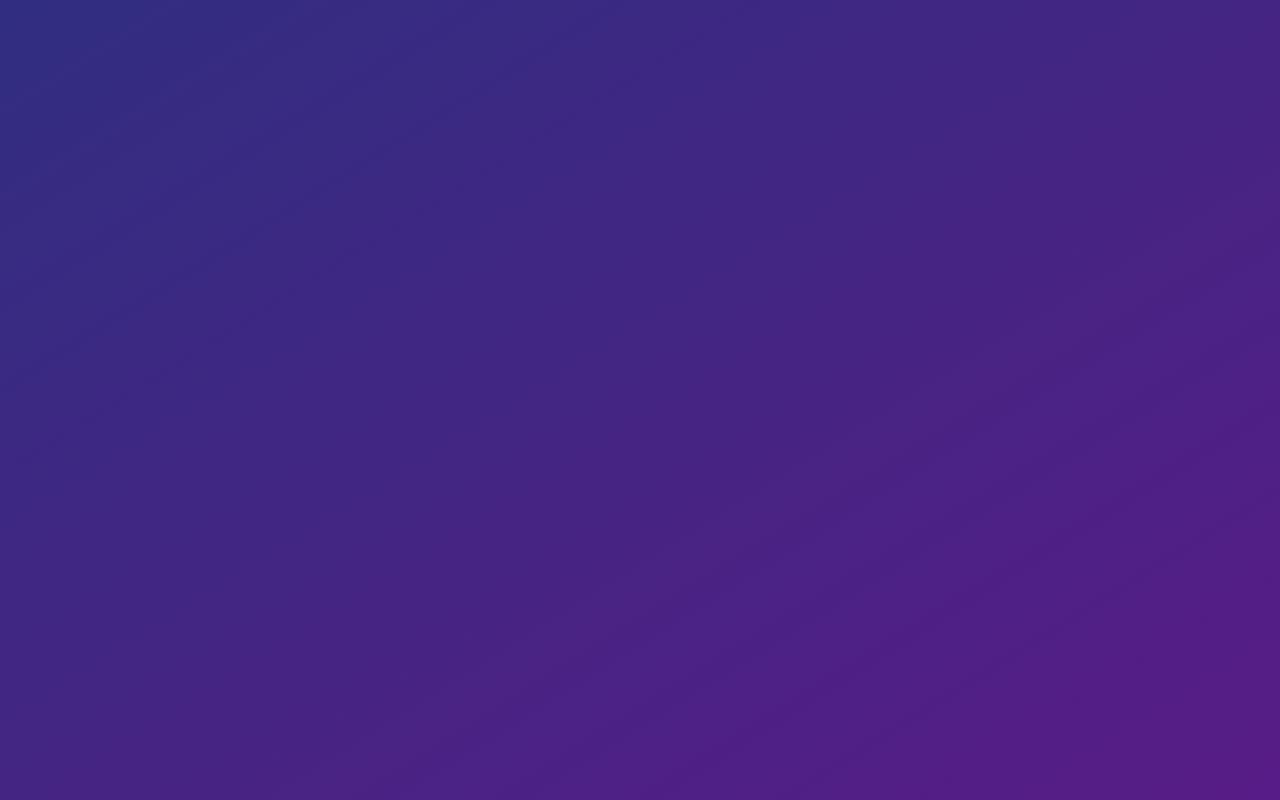
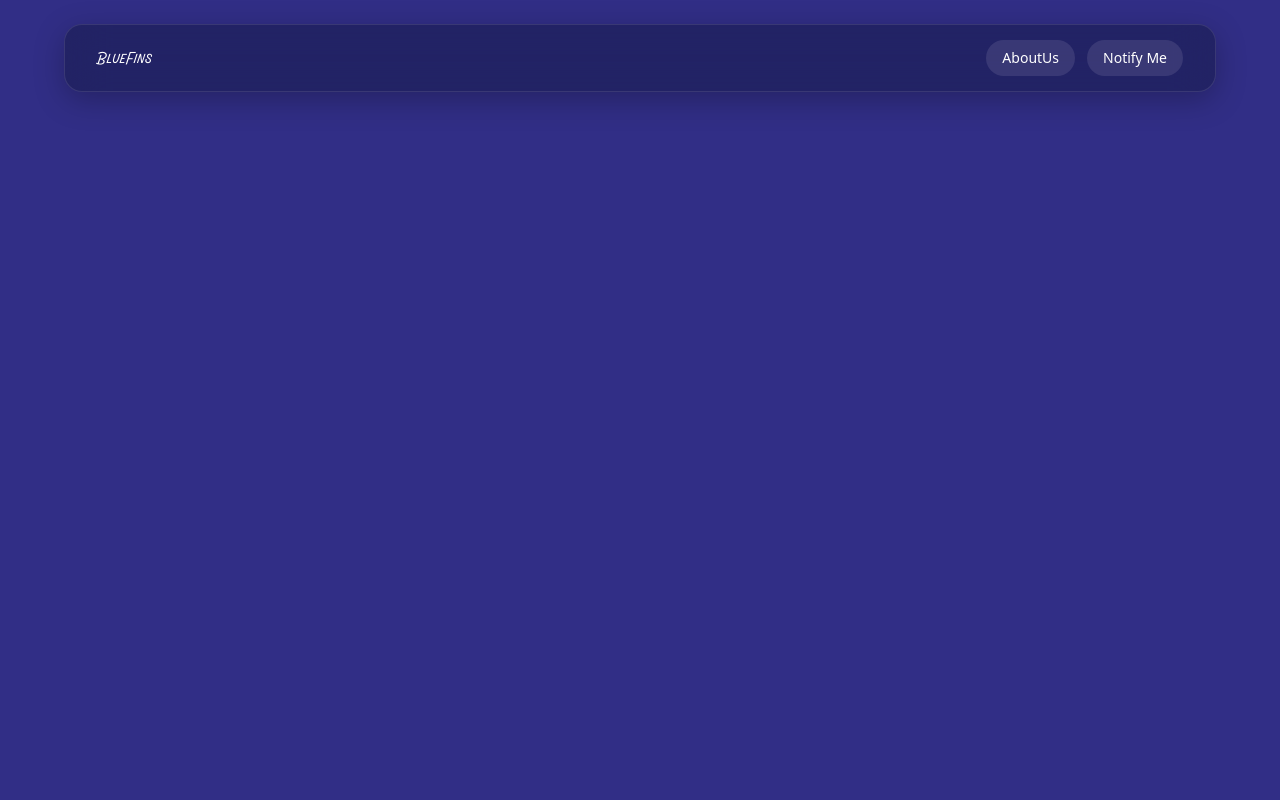
Before and after one commit to work-akshay05/bluefins-web, a React (Vite) app: page / in a window 1280 px wide. Built offline with nearby package versions, Linux system fonts and the light colour scheme.

Commit message:
More changes

```diff
--- a/src/App.jsx
+++ b/src/App.jsx
@@ -5,7 +5,7 @@ import AboutUs from './Pages/AboutUs.jsx';
 export default function App() {
   return (
     <div className="min-h-screen bg-[#312E86] text-white">
-      <AboutUs/>
+     <Navbar/>
 
 
 
--- a/src/components/Navbar.jsx
+++ b/src/components/Navbar.jsx
@@ -90,7 +90,7 @@ const NavBar = () => {
               hover:bg-white/20
               transition"
           >
-            Login
+            AboutUs
           </button>
 
           <button
```
